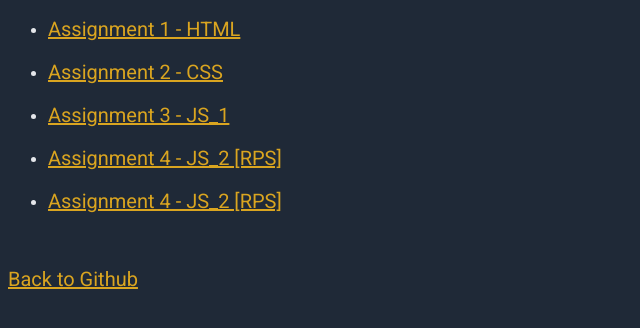
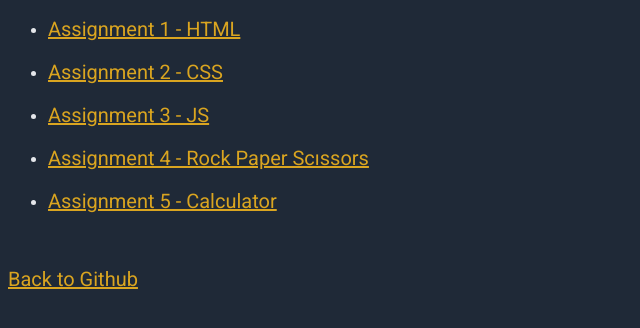
Before and after one commit to SCORPIA2004/Brainnest-Frontend, a plain HTML site: page index.html in a window 1280 px wide. Shown: the part 78-406 px from the top of the page, without its empty margins (0-640 px from the left). Drawn offline with Linux system fonts and the light colour scheme.

Commit message:
Update index.html

```diff
--- a/index.html
+++ b/index.html
@@ -14,9 +14,9 @@
     <ul>
         <li><a href ="Assignment 1 - HTML/index.html">Assignment 1 - HTML</a></li><br>
         <li><a href ="Assignment 2 - CSS\index.html">Assignment 2 - CSS</a></li><br>
-        <li><a href ="Assignment 3 - JS_1\index.html">Assignment 3 - JS_1</a></li><br>
-        <li><a href ="Assignment 4 - JS_2\RPS\index.html">Assignment 4 - JS_2 [RPS]</a></li><br>
-        <li><a href ="Assignment 4 - JS_2\Calculator\index.html">Assignment 4 - JS_2 [RPS]</a></li><br>
+        <li><a href ="Assignment 3 - JS_1\index.html">Assignment 3 - JS </a></li><br>
+        <li><a href ="Assignment 4 - JS_2\RPS\index.html">Assignment 4 - Rock Paper Scıssors</a></li><br>
+        <li><a href ="Assignment 4 - JS_2\Calculator\index.html">Assignment 5 - Calculator</a></li><br>
     </ul>
 
     <br>
```
